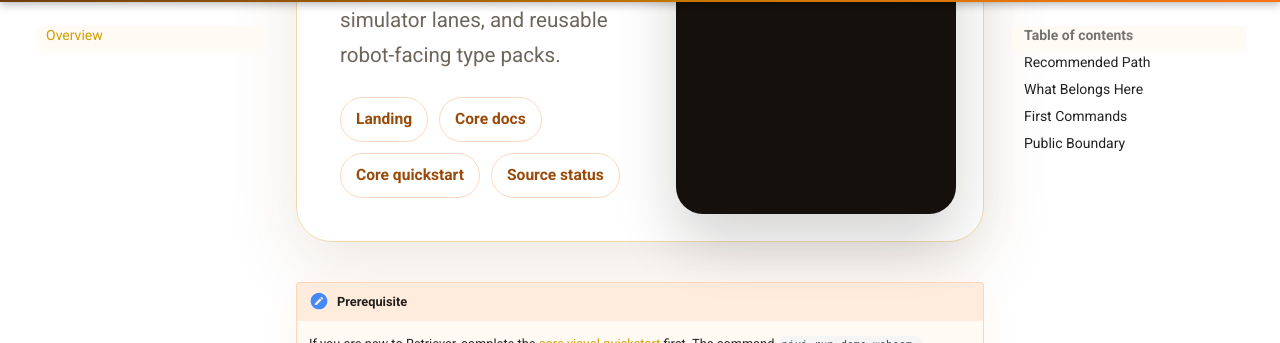
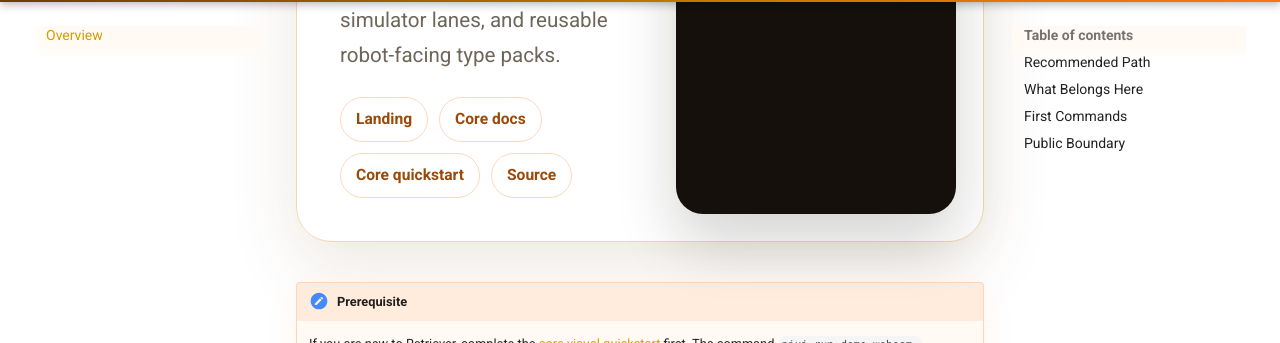
Before and after one commit to openretriever/golden-retriever, an MkDocs documentation site: the page built from docs/README.md, in a window 1280 px wide and 900 px high, scrolled down 883 px. Shown: the part 94-437 px from the top of the window. Built offline with MkDocs 1.6.1 and Material for MkDocs 9.7.7, drawn with Linux system fonts in a browser that asks for light colours.

Commit message:
docs(readme): link Golden source directly

```diff
--- a/docs/README.md
+++ b/docs/README.md
@@ -9,7 +9,7 @@
       <a href="https://openretriever.org/">Landing</a>
       <a href="https://openretriever-docs.pages.dev/">Core docs</a>
       <a href="https://openretriever-docs.pages.dev/getting-started/visual-quickstart/">Core quickstart</a>
-      <a href="https://openretriever.org/start/#source-release">Source status</a>
+      <a href="https://github.com/openretriever/golden-retriever">Source</a>
     </div>
   </div>
   <div class="gr-command-panel">
```
